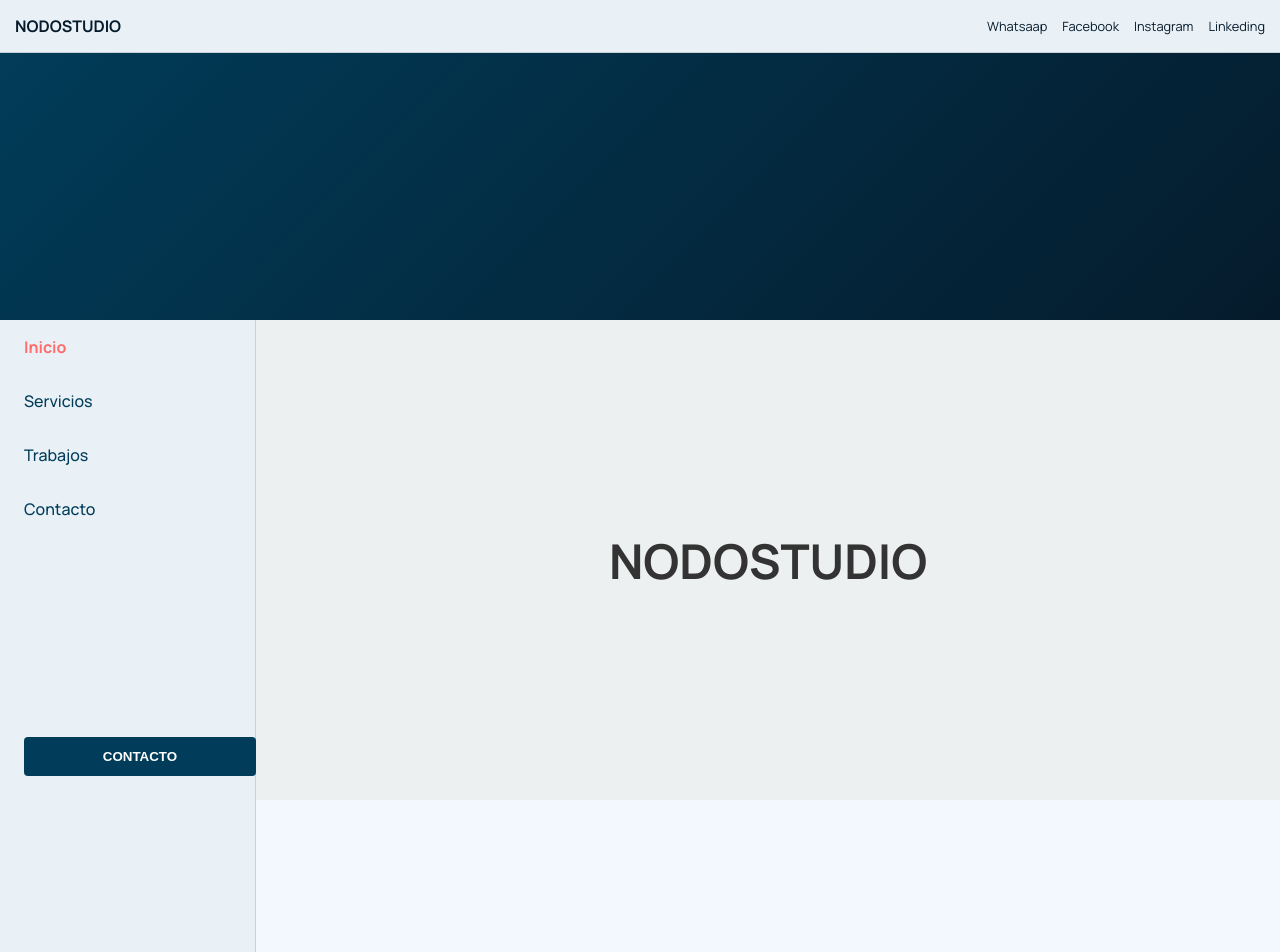
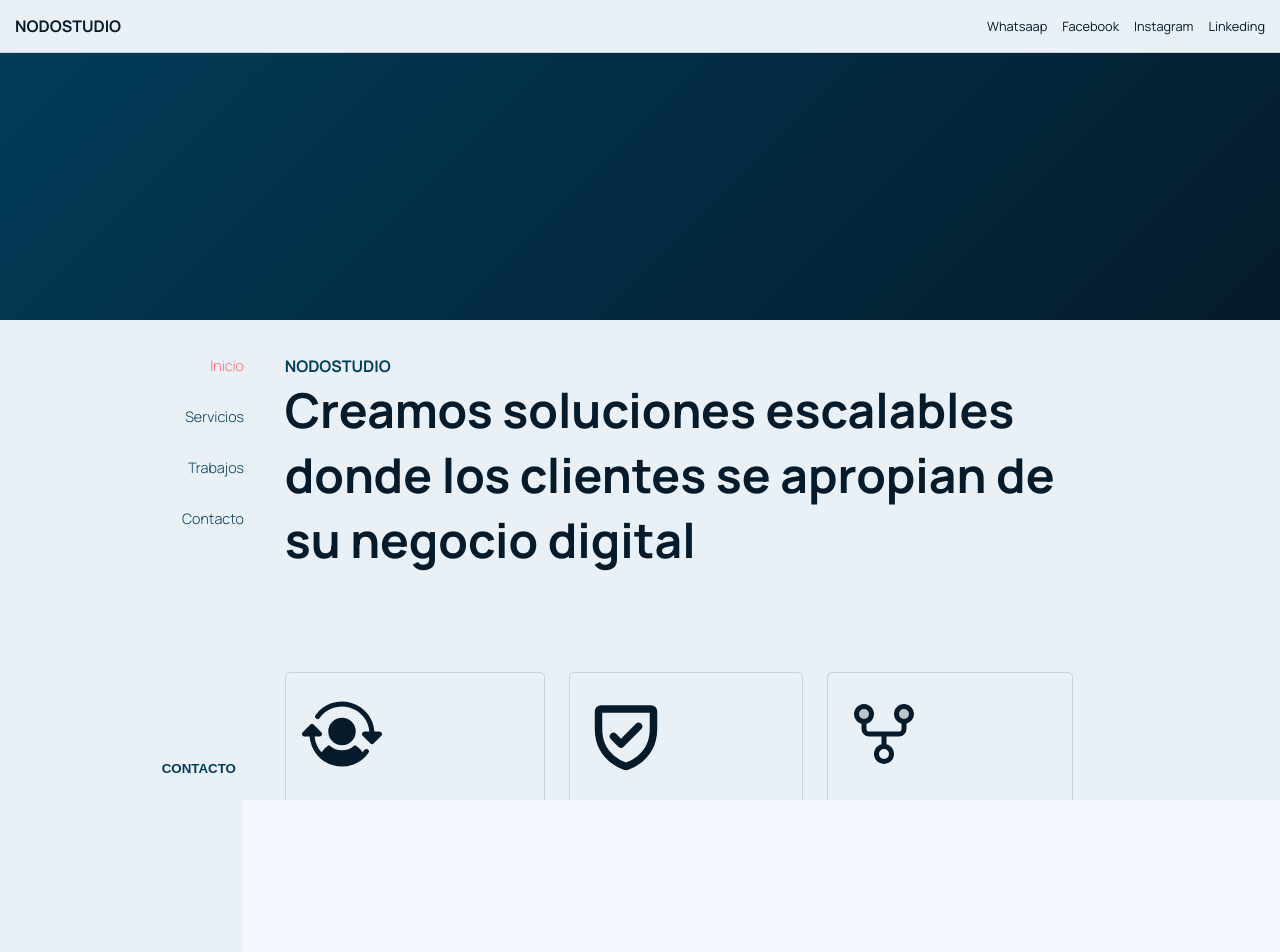
Before and after one commit to Nodo-Studio/LANDING_NODOSTUDIO, a React (Vite) app: page / in a window 1280 px wide. Shown: the top 952 px of the page. Built offline with nearby package versions, Linux system fonts and the light colour scheme.

Commit message:
Estilos seccion Hero

```diff
--- a/src/components/sidebar/sidebar.scss
+++ b/src/components/sidebar/sidebar.scss
@@ -2,11 +2,10 @@
 
 .sidebar-container {
   position: sticky;
-  top: 80px; // Cambiado de 0px a 80px para que respete el header
   left: 0;
   z-index: 20;
-  width: calc($sidebar-width + 40px);
-  height: calc(100vh - 80px);
+  width: $sidebar-width;
+  height: auto;
   flex-direction: column;
   border-right: 1px solid var(--color-line);
   align-self: flex-start;
@@ -16,24 +15,27 @@
     position: fixed;
     pointer-events: auto;
     height: 60vh;
-    width: $sidebar-width;
+    width: 300px;
     display: flex;
+    text-align: right;
     flex-direction: column;
     justify-content: space-between;
+    width: calc($sidebar-width - 40px);
+    padding-top: 20px;
 
     ul {
       list-style: none;
       display: contents;
       flex-direction: column;
-      gap: 1rem;
     }
 
     a {
       display: block;
-      padding: 1rem 1.5rem;
+      padding: 1rem;
       text-decoration: none;
       color: var(--color-font-secondary);
-      font-weight: 500;
+      font-weight: 300;
+      font-size: 0.9rem;
       transition:
         color 0.2s ease-in-out,
         background-color 0.2s ease-in-out;
@@ -45,7 +47,6 @@
 
       &.active {
         color: var(--color-secondary-logo);
-        font-weight: 700;
       }
     }
   }
@@ -54,7 +55,6 @@
 // Estilos para la sub-lista que se despliega
 .sub-nav {
   list-style: none;
-  padding-left: 2rem;
   margin-top: 0.75rem;
   display: flex;
   flex-direction: column;
@@ -62,13 +62,12 @@
 
   a {
     font-size: 0.9rem; // Un poco más pequeño que los enlaces principales
-    font-weight: 400;
+    font-weight: 300;
 
     // Estilo para el sub-item activo
     &.active {
-      border-right: 5px solid red;
+      border-right: 3px solid red;
       color: var(--color-red-alert-opacity);
-      font-weight: 600;
       background-color: var(--color-secondary-logo-light);
     }
   }
@@ -81,18 +80,20 @@ a.parent {
 }
 
 .button-contact {
-  padding: 1.5rem;
+  width: 100%;
+  padding: 0.5rem;
 
   button {
+    border: none;
     width: 100%;
-    padding: 0.75rem 1.5rem;
-    background-color: var(--color-primary);
-    color: white;
-    border: none;
-    border-radius: 4px;
+    padding: 1rem;
+    background-color: var(--color-bg-primary);
+    color: var(--color-primary);
     font-weight: 600;
     cursor: pointer;
+    text-align: right;
     transition: background-color 0.2s ease-in-out;
+    border-radius: 3px;
 
     &:hover {
       background-color: var(--color-primary-dark);
--- a/src/pages/construccion/Construction.tsx
+++ b/src/pages/construccion/Construction.tsx
@@ -12,7 +12,7 @@ import './construccion.scss';
 import Reloj from '../../components/reloj/ui/Reloj';
 
 const Construccion: React.FC = () => {
-  const endDate = '2025-11-26T18:00:00';
+  const endDate = '2026-02-01T18:00:00';
 
   const videoRef = useRef<HTMLVideoElement>(null);
   const [isVideoLoaded, setIsVideoLoaded] = useState<boolean>(false);
--- a/src/pages/landing/sections/hero/HeroSection.tsx
+++ b/src/pages/landing/sections/hero/HeroSection.tsx
@@ -1,6 +1,7 @@
 import React from 'react';
 import './hero.scss';
 import data from '../../../../data/landing-content.json';
+import { PiUserSwitchFill, PiShieldCheckBold, PiGitForkDuotone } from 'react-icons/pi';
 
 const HeroSection: React.FC = () => {
   const content = data.content_blocks['inicio'];
@@ -8,10 +9,46 @@ const HeroSection: React.FC = () => {
   if (!content) return null;
 
   return (
-    <section id="inicio" className="section hero-section">
+    <section id="inicio" className="section hero-section containerSection">
       {content.banner_image && <div className="hero-banner"></div>}
       <div className="hero-wrapper">
-        {content.title && <h1 className="hero-title">{content.title}</h1>}
+        <section className="hero-wrapper-title">
+          {content.title && <h1 className="hero-title">{content.title}</h1>}
+          <h3 className="hero-subtitle">{content.subtitle}</h3>
+        </section>
+        <section className="hero-wrapper-cards">
+          <div className="hero-wrapper-cards-content">
+            <span>
+              <PiUserSwitchFill />
+            </span>
+            <h3>Metodología en Espiral</h3>
+            <p>
+              Gestión proactiva de riesgos desde la conceptualización. Entregas cada 2 semanas con
+              progreso verificable.
+            </p>
+          </div>
+          <div className="hero-wrapper-cards-content">
+            <span>
+              <PiShieldCheckBold />
+            </span>
+
+            <h3>Transparencia Total</h3>
+            <p>
+              Participas activamente en cada decisión. Visibilidad completa del proceso, costos y
+              timeline real.
+            </p>
+          </div>
+          <div className="hero-wrapper-cards-content">
+            <span>
+              <PiGitForkDuotone />
+            </span>
+            <h3>Escalabilidad Inteligente</h3>
+            <p>
+              Arquitecturas que crecen contigo. Tecnologías modernas que permiten evolución sin
+              reconstrucción.
+            </p>
+          </div>
+        </section>
       </div>
     </section>
   );
--- a/src/pages/landing/sections/hero/hero.scss
+++ b/src/pages/landing/sections/hero/hero.scss
@@ -1,23 +1,60 @@
+@use '../../../../styles/abstracts/index.scss' as *;
+
+.containerSection {
+  width: 80%;
+}
+
 .hero-section {
   height: 60vh;
   display: flex;
   flex-direction: column;
-  background-color: #ecf0f1;
   position: relative;
   overflow: hidden;
 
   .hero-wrapper {
     flex-grow: 1;
+    position: relative;
     display: flex;
-    justify-content: center;
-    align-items: center;
-    text-align: center;
+    flex-direction: column;
+    justify-content: space-between;
+    gap: 100px;
+    text-align: left;
     z-index: 1;
-  }
+    padding: 35px 0px 25px 5%;
 
-  .hero-title {
-    font-size: 3rem;
-    color: #333;
+    &-title {
+      .hero-title {
+        font-size: 1rem;
+        color: var(--color-font-secondary);
+      }
+
+      .hero-subtitle {
+        color: var(--color-font);
+        width: 100%;
+        font-size: 3rem;
+      }
+    }
+
+    &-cards {
+      display: flex;
+      height: 100%;
+      gap: 1.5rem;
+      position: relative;
+
+      &-content {
+        border: 1px solid var(--color-line);
+        height: 80%;
+        padding: 1rem;
+        bottom: 0;
+        border-radius: 5px;
+        display: flex;
+        flex-direction: column;
+
+        span {
+          font-size: 5rem;
+        }
+      }
+    }
   }
 
   .hero-banner {
--- a/src/styles/abstracts/variables.scss
+++ b/src/styles/abstracts/variables.scss
@@ -15,7 +15,7 @@ $radius-input: 6px;
 $radius-container: 12px;
 
 //Side-Bar
-$sidebar-width: 280px;
+$sidebar-width: 300px;
 
 // ===============================================
 // CSS CUSTOM PROPERTIES - Paleta Corporativa
```
